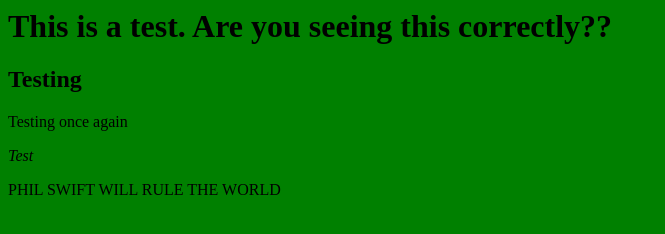
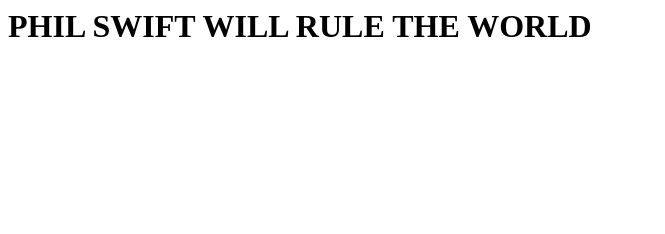
Before and after one commit to LochRED/LochRED.github.io, a plain HTML site: page index.html in a window 1280 px wide. Shown: the whole page, without its empty margins (0-665 px from the left). Drawn offline with Linux system fonts and the light colour scheme.

Commit message:
Update index.html

```diff
--- a/index.html
+++ b/index.html
@@ -3,15 +3,8 @@
 <title>This is a test. Is this showing up correctly??</title>
 </head>
 
-<body bgcolor="green" text="black">
 
-<h1>This is a test. Are you seeing this correctly??</h1>
-<h2>Testing</h2>
-
-<p>Testing once again</p>
-<i>Test</i>
-
-<p>PHIL SWIFT WILL RULE THE WORLD<P\>
+<h1>PHIL SWIFT WILL RULE THE WORLD</h1>
 
 
 </body>
```
